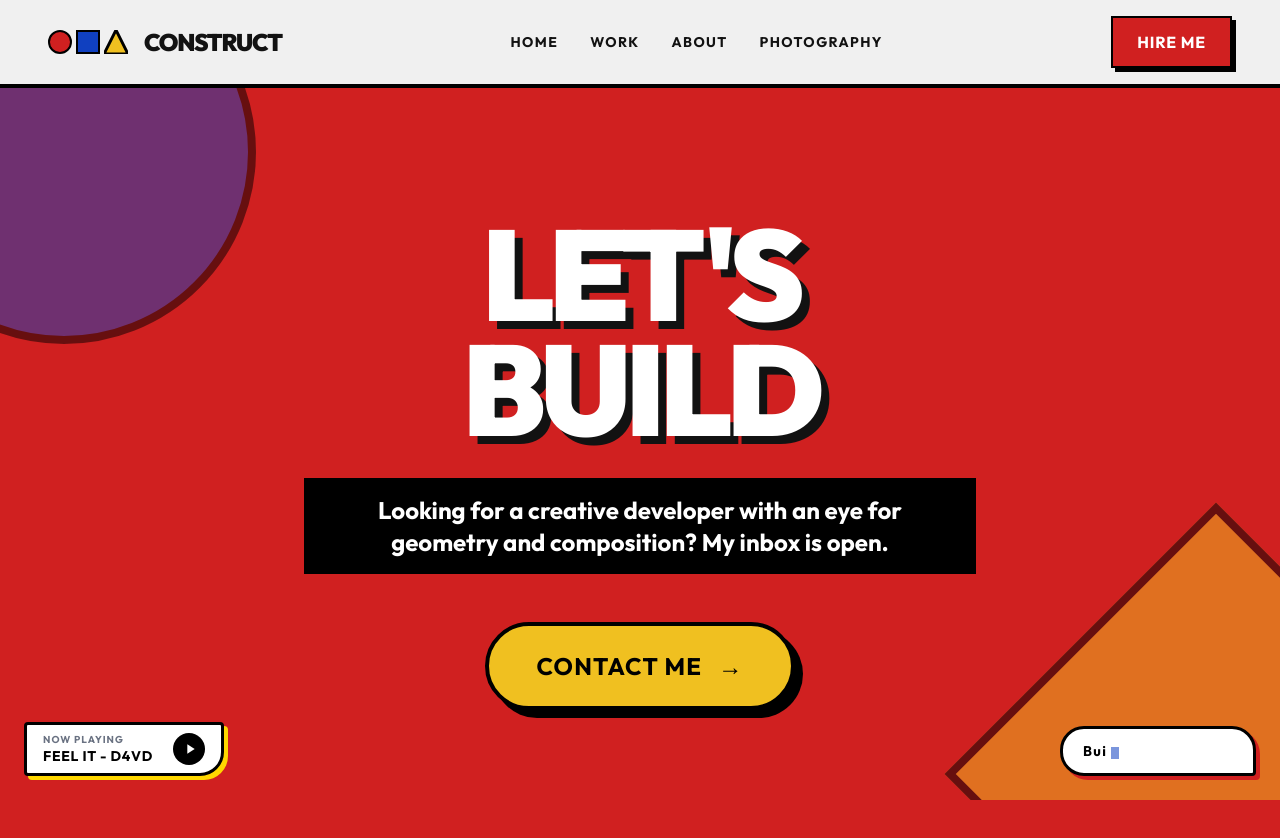
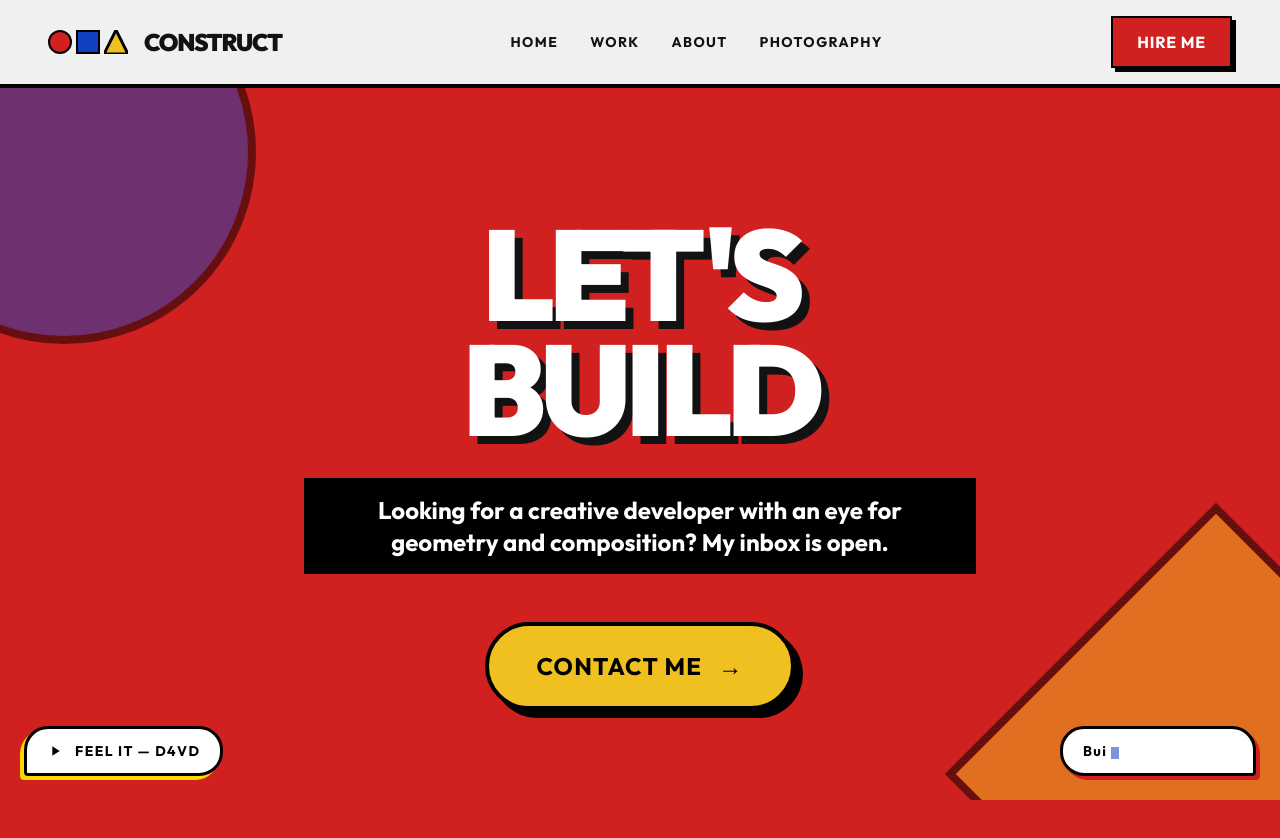
Before and after one commit to akshpatel153/director-portfolio, a React (Vite) app: page /contact in a window 1280 px wide. Shown: the top 838 px of the page. Built offline with nearby package versions, Linux system fonts and the light colour scheme.

Commit message:
Style audio player to match sticky overlay bubble

```diff
--- a/src/components/ui/AudioPlayer.tsx
+++ b/src/components/ui/AudioPlayer.tsx
@@ -16,7 +16,6 @@ export function AudioPlayer() {
     }
   };
 
-  // Temporary placeholder audio until you add the real mp3
   const AUDIO_SRC = "https://www.soundhelix.com/examples/mp3/SoundHelix-Song-1.mp3";
 
   return (
@@ -25,30 +24,36 @@ export function AudioPlayer() {
 
       <button
         onClick={togglePlay}
-        className="pointer-events-auto group relative flex items-center bg-white border-[3px] border-black px-4 py-2 rounded-t-sm rounded-br-3xl rounded-bl-sm shadow-[4px_4px_0px_0px_#FFD700] hover:translate-x-1 hover:translate-y-1 hover:shadow-none transition-all duration-200"
+        className="pointer-events-auto flex items-center bg-white border-[3px] border-black px-5 py-3 rounded-t-3xl rounded-br-3xl rounded-bl-sm shadow-[-4px_4px_0px_0px_#FFD700] hover:-translate-x-1 hover:translate-y-1 hover:shadow-none transition-all duration-200"
       >
-        <div className="flex flex-col items-start mr-3 text-left">
-          <span className="font-bold text-[10px] tracking-widest text-gray-500 uppercase leading-none mb-1">
-            Now Playing
-          </span>
-          <span className="font-bold tracking-wider text-black text-xs md:text-sm whitespace-nowrap leading-none">
-            FEEL IT - D4VD
-          </span>
-        </div>
-
-        <div className="w-8 h-8 bg-black flex items-center justify-center rounded-full ml-2 shrink-0">
+        {/* Equalizer / Play icon */}
+        <div className="mr-3 shrink-0">
           {isPlaying ? (
-            <div className="flex gap-1 h-4 items-end pb-[2px]">
-              <motion.div animate={{ height: ["4px", "12px", "4px"] }} transition={{ repeat: Infinity, duration: 0.6 }} className="w-1 bg-primary-yellow" />
-              <motion.div animate={{ height: ["12px", "4px", "12px"] }} transition={{ repeat: Infinity, duration: 0.6, delay: 0.2 }} className="w-1 bg-primary-yellow" />
-              <motion.div animate={{ height: ["8px", "12px", "8px"] }} transition={{ repeat: Infinity, duration: 0.6, delay: 0.4 }} className="w-1 bg-primary-yellow" />
+            <div className="flex gap-[3px] h-4 items-end">
+              <motion.div animate={{ height: ["4px", "14px", "4px"] }} transition={{ repeat: Infinity, duration: 0.5 }} className="w-[3px] bg-black" />
+              <motion.div animate={{ height: ["14px", "4px", "14px"] }} transition={{ repeat: Infinity, duration: 0.5, delay: 0.15 }} className="w-[3px] bg-black" />
+              <motion.div animate={{ height: ["8px", "14px", "8px"] }} transition={{ repeat: Infinity, duration: 0.5, delay: 0.3 }} className="w-[3px] bg-black" />
             </div>
           ) : (
-            <svg className="w-4 h-4 text-white ml-0.5" fill="currentColor" viewBox="0 0 24 24">
+            <svg className="w-4 h-4 text-black" fill="currentColor" viewBox="0 0 24 24">
               <path d="M8 5v14l11-7z" />
             </svg>
           )}
         </div>
+
+        {/* Track info */}
+        <span className="font-bold tracking-widest text-black text-xs md:text-sm whitespace-nowrap">
+          FEEL IT — D4VD
+        </span>
+
+        {/* Blinking cursor when playing */}
+        {isPlaying && (
+          <motion.span
+            animate={{ opacity: [1, 0] }}
+            transition={{ repeat: Infinity, duration: 0.8 }}
+            className="inline-block w-2 h-3 bg-primary-yellow ml-2 align-middle"
+          />
+        )}
       </button>
     </div>
   );
```
